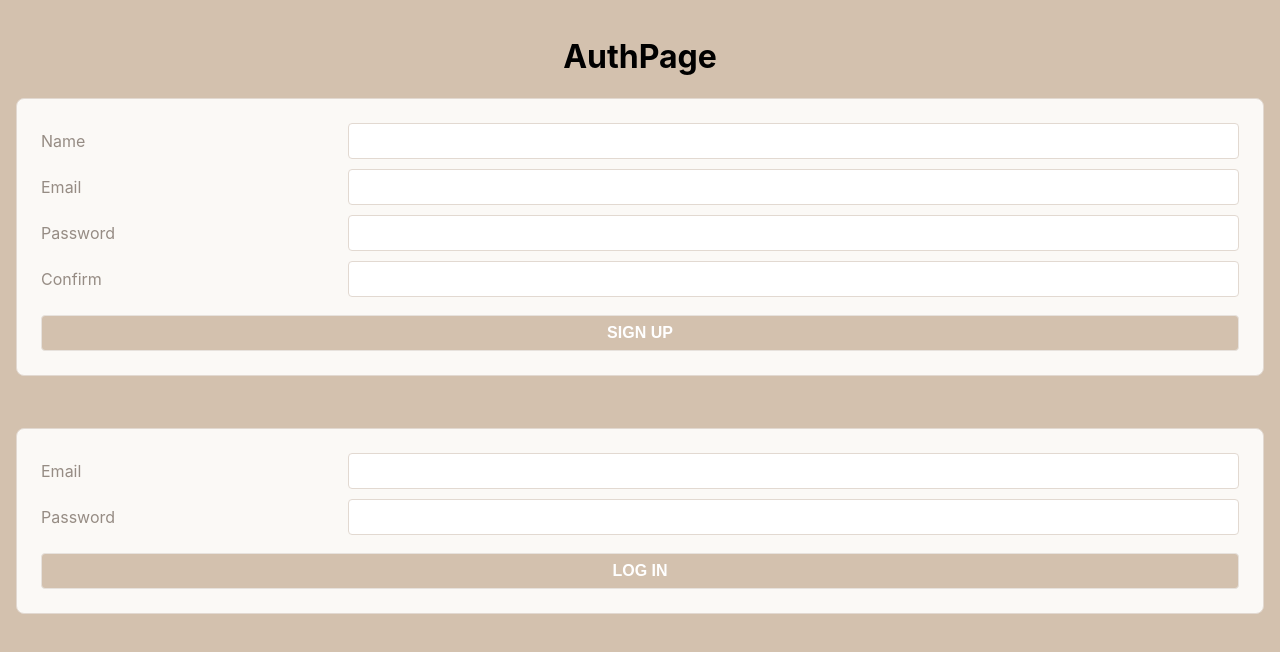
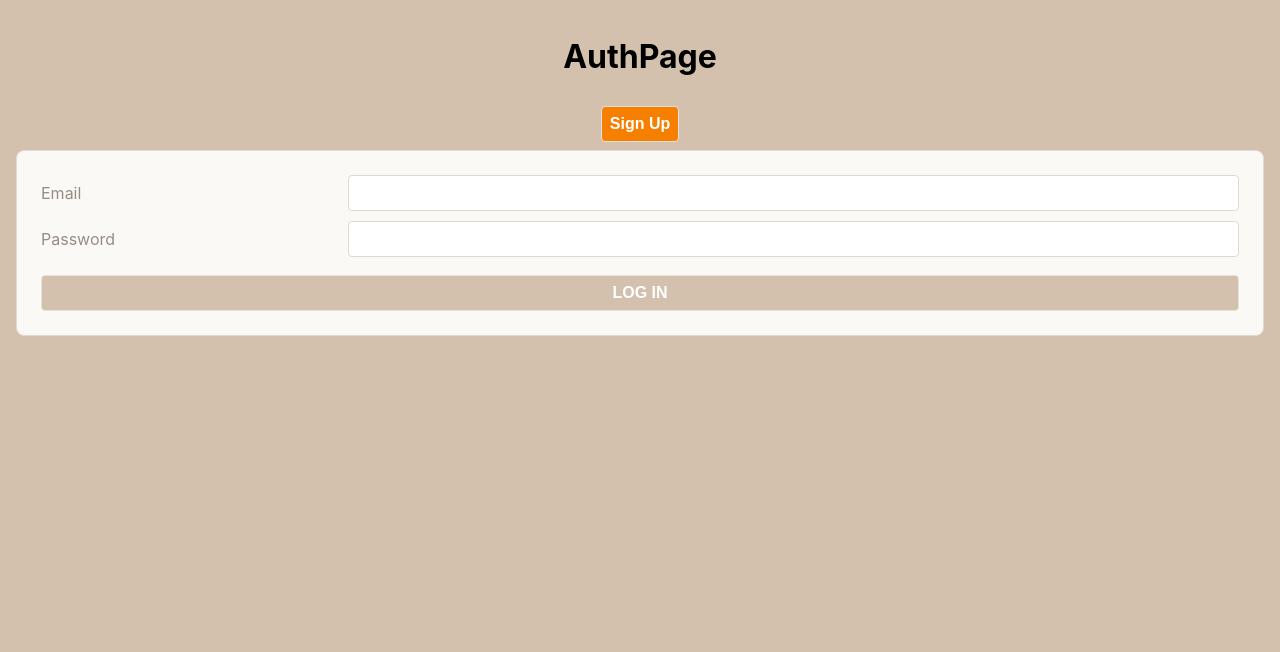
Before and after one commit to jkawashiri/mern-quick-notes, a React (Create React App) app: page /orders in a window 1280 px wide. Shown: the top 652 px of the page. Built offline with nearby package versions, Linux system fonts and the light colour scheme.

Commit message:
displays login or signup form depending on state of the clicked button

```diff
--- a/src/pages/AuthPage/AuthPage.jsx
+++ b/src/pages/AuthPage/AuthPage.jsx
@@ -1,12 +1,22 @@
 import SignUpForm from "../../components/SignUpForm/SignUpForm"
 import LoginForm from "../../components/LoginForm/LoginForm"
+import { useState } from "react"
 
 export default function AuthPage({setUser}) {
+    const [clicked, setClicked] = useState(true)
+    let buttonText = clicked === true ? 'Sign Up' : 'Login'
+    function onClick() {
+        setClicked(clicked => !clicked )
+    }
     return (
         <main>
             <h1>AuthPage</h1>
-            <SignUpForm setUser={setUser} />
-            <LoginForm setUser={setUser} />
+            <button onClick={onClick}>{buttonText}</button>
+            { clicked === true ?
+                <LoginForm setUser={setUser} />
+                :
+                <SignUpForm setUser={setUser} />
+            }
         </main>
     )
 }
```
